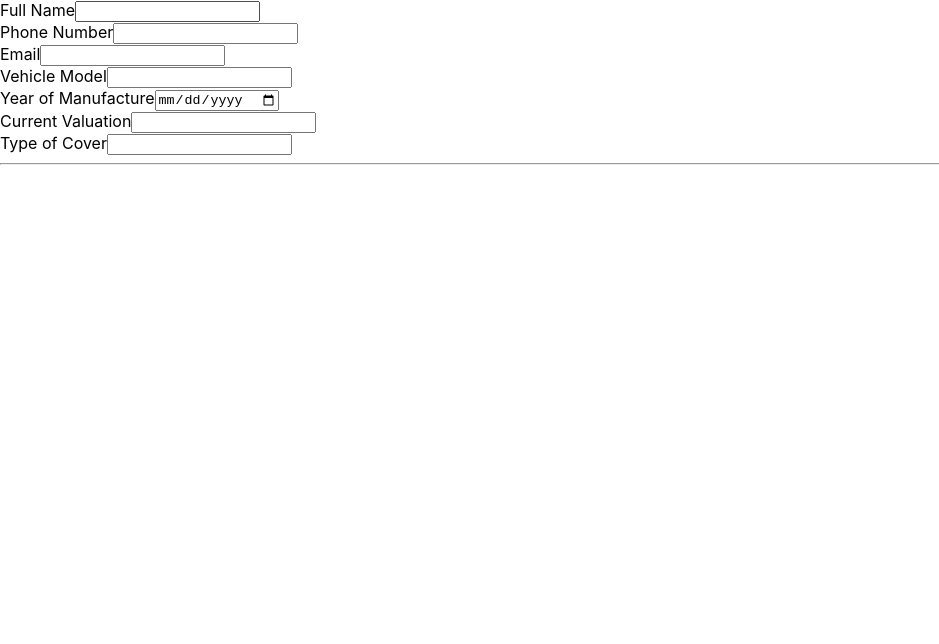
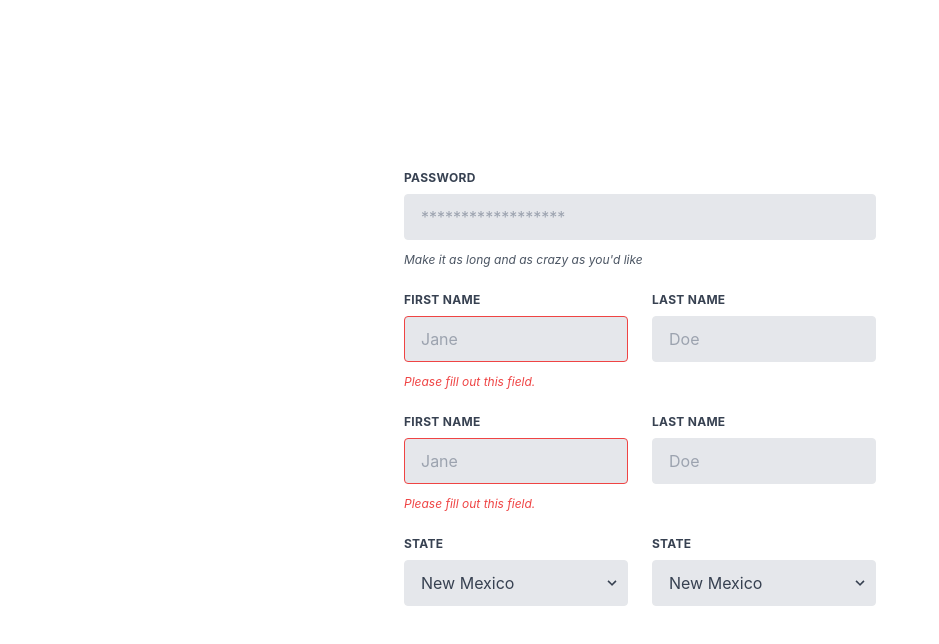
Before and after one commit to royokite/xpress, a React (Create React App) app: page / in a window 1280 px wide. Shown: the top 644 px of the page, without its empty margins (0-939 px from the left). Built offline with nearby package versions, Linux system fonts and the light colour scheme.

Commit message:
:art: Update form fields and positioning
Set up form input fields.
Add position styling to centre the form

```diff
--- a/package.json
+++ b/package.json
@@ -34,5 +34,8 @@
       "last 1 firefox version",
       "last 1 safari version"
     ]
+  },
+  "devDependencies": {
+    "tailwindcss": "^3.3.2"
   }
 }
--- a/src/components/InterestForm.jsx
+++ b/src/components/InterestForm.jsx
@@ -2,42 +2,80 @@
 
 const InterestForm = () => {
   return (
-    <form className="needs-validation">
-      <div className="mb-3">
-          <label htmlFor="name">Full Name</label>
-          <input type="text" className="form-control" id="name" placeholder="" />
+    <section className="flex h-screen">
+    <form class="w-full max-w-lg m-auto p-5">
+        <div class="flex flex-wrap -mx-3 mb-6">
+          <div class="w-full px-3">
+            <label class="block uppercase tracking-wide text-gray-700 text-xs font-bold mb-2" for="grid-password">
+              Password
+            </label>
+            <input class="appearance-none block w-full bg-gray-200 text-gray-700 border border-gray-200 rounded py-3 px-4 mb-3 leading-tight focus:outline-none focus:bg-white focus:border-gray-500" id="grid-password" type="password" placeholder="******************"/>
+            <p class="text-gray-600 text-xs italic">Make it as long and as crazy as you'd like</p>
           </div>
-      <div className="mb-3">
-          <label htmlFor="name">Phone Number</label>
-          <input type="number" className="form-control" id="phone-number" placeholder="" />
         </div>
-
-      <div className="mb-3">
-        <label htmlFor="email">Email</label>
-        <input type="email" className="form-control" id="email" placeholder="" />
+        <div class="flex flex-wrap -mx-3 mb-6">
+          <div class="w-full md:w-1/2 px-3 mb-6 md:mb-0">
+            <label class="block uppercase tracking-wide text-gray-700 text-xs font-bold mb-2" for="grid-first-name">
+              First Name
+            </label>
+            <input class="appearance-none block w-full bg-gray-200 text-gray-700 border border-red-500 rounded py-3 px-4 mb-3 leading-tight focus:outline-none focus:bg-white" id="grid-first-name" type="text" placeholder="Jane"/>
+            <p class="text-red-500 text-xs italic">Please fill out this field.</p>
           </div>
-
-      <div className="mb-3">
-        <label htmlFor="address">Vehicle Model</label>
-        <input type="text" className="form-control" id="vehicle-model" placeholder="" required />
+          <div class="w-full md:w-1/2 px-3">
+            <label class="block uppercase tracking-wide text-gray-700 text-xs font-bold mb-2" for="grid-last-name">
+              Last Name
+            </label>
+            <input class="appearance-none block w-full bg-gray-200 text-gray-700 border border-gray-200 rounded py-3 px-4 leading-tight focus:outline-none focus:bg-white focus:border-gray-500" id="grid-last-name" type="text" placeholder="Doe"/>
           </div>
-
-      <div className="mb-3">
-        <label htmlFor="address">Year of Manufacture</label>
-        <input type="date" className="form-control" id="manufacture" placeholder="" required />
         </div>
-
-      <div className="mb-3">
-        <label htmlFor="address">Current Valuation</label>
-        <input type="Number" className="form-control" id="valuation" placeholder="" required />
+        <div class="flex flex-wrap -mx-3 mb-6">
+          <div class="w-full md:w-1/2 px-3 mb-6 md:mb-0">
+            <label class="block uppercase tracking-wide text-gray-700 text-xs font-bold mb-2" for="grid-first-name">
+              First Name
+            </label>
+            <input class="appearance-none block w-full bg-gray-200 text-gray-700 border border-red-500 rounded py-3 px-4 mb-3 leading-tight focus:outline-none focus:bg-white" id="grid-first-name" type="text" placeholder="Jane"/>
+            <p class="text-red-500 text-xs italic">Please fill out this field.</p>
           </div>
-
-      <div className="mb-3">
-        <label htmlFor="address">Type of Cover</label>
-        <input type="text" className="form-control" id="cover" placeholder="" required />
+          <div class="w-full md:w-1/2 px-3">
+            <label class="block uppercase tracking-wide text-gray-700 text-xs font-bold mb-2" for="grid-last-name">
+              Last Name
+            </label>
+            <input class="appearance-none block w-full bg-gray-200 text-gray-700 border border-gray-200 rounded py-3 px-4 leading-tight focus:outline-none focus:bg-white focus:border-gray-500" id="grid-last-name" type="text" placeholder="Doe"/>
           </div>
-      <hr className="mb-4" />
+        </div>
+        <div class="flex flex-wrap -mx-3 mb-6">
+          <div class="w-full md:w-1/2 px-3 mb-6 md:mb-0">
+          <label class="block uppercase tracking-wide text-gray-700 text-xs font-bold mb-2" for="grid-state">
+              State
+            </label>
+            <div class="relative">
+              <select class="block appearance-none w-full bg-gray-200 border border-gray-200 text-gray-700 py-3 px-4 pr-8 rounded leading-tight focus:outline-none focus:bg-white focus:border-gray-500" id="grid-state">
+                <option>New Mexico</option>
+                <option>Missouri</option>
+                <option>Texas</option>
+              </select>
+              <div class="pointer-events-none absolute inset-y-0 right-0 flex items-center px-2 text-gray-700">
+                <svg class="fill-current h-4 w-4" xmlns="http://www.w3.org/2000/svg" viewBox="0 0 20 20"><path d="M9.293 12.95l.707.707L15.657 8l-1.414-1.414L10 10.828 5.757 6.586 4.343 8z"/></svg>
+              </div>
+            </div>
+          </div>
+          <div class="w-full md:w-1/2 px-3">
+          <label class="block uppercase tracking-wide text-gray-700 text-xs font-bold mb-2" for="grid-state">
+              State
+            </label>
+            <div class="relative">
+              <select class="block appearance-none w-full bg-gray-200 border border-gray-200 text-gray-700 py-3 px-4 pr-8 rounded leading-tight focus:outline-none focus:bg-white focus:border-gray-500" id="grid-state">
+                <option>New Mexico</option>
+                <option>Missouri</option>
+                <option>Texas</option>
+              </select>
+              <div class="pointer-events-none absolute inset-y-0 right-0 flex items-center px-2 text-gray-700">
+                <svg class="fill-current h-4 w-4" xmlns="http://www.w3.org/2000/svg" viewBox="0 0 20 20"><path d="M9.293 12.95l.707.707L15.657 8l-1.414-1.414L10 10.828 5.757 6.586 4.343 8z"/></svg>
+              </div>
+            </div>          </div>
+        </div>
       </form>
+      </section>
   );
 }
 
--- a/src/index.css
+++ b/src/index.css
@@ -1,3 +1,7 @@
+@tailwind base;
+@tailwind components;
+@tailwind utilities;
+
 body {
   margin: 0;
   font-family: -apple-system, BlinkMacSystemFont, 'Segoe UI', 'Roboto', 'Oxygen',
--- /dev/null
+++ b/tailwind.config.js
@@ -0,0 +1,10 @@
+/** @type {import('tailwindcss').Config} */
+module.exports = {
+  content: [
+    "./src/**/*.{js,jsx,ts,tsx}",
+  ],
+  theme: {
+    extend: {},
+  },
+  plugins: [],
+}
```
Also changed, not shown: 1 other file (tests, documents, lock files or other folders). Lines whose indentation alone changed are shown as unchanged.
